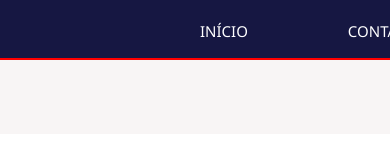
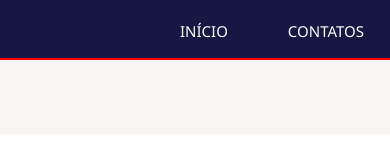
Before and after one commit to Muustah/afinomaq, a plain HTML site: page index.html in a window 390 px wide. Shown: the top 160 px of the page. Drawn offline with Linux system fonts and the light colour scheme.

Commit message:
Add files via upload

```diff
--- a/css/style.css
+++ b/css/style.css
@@ -214,4 +214,9 @@ footer span {
     #secao-marca {
         width: 1345px;
     }
+
+    #nav a {
+        padding: 30px;
+    }
+
 }
```
